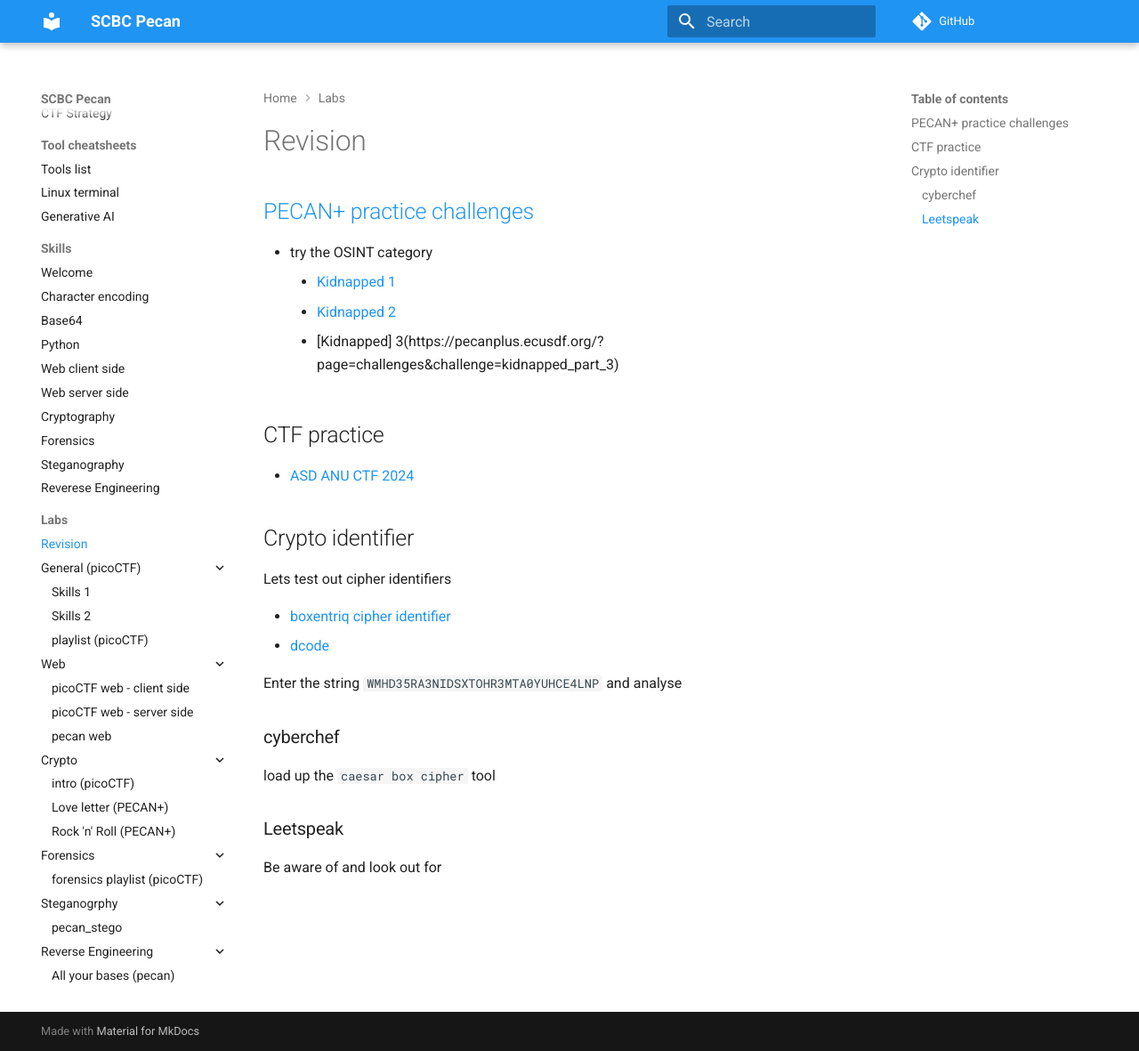
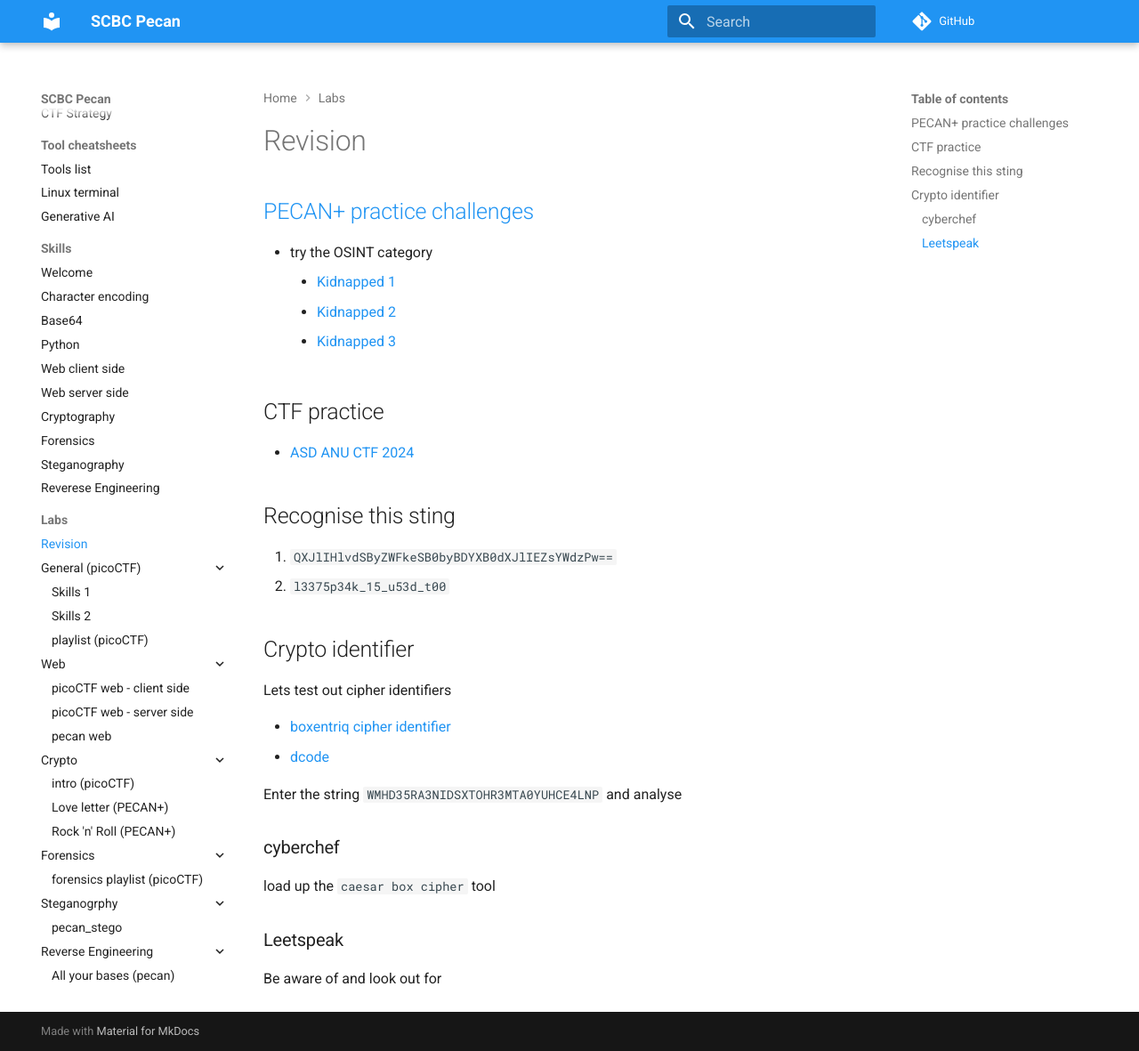
Before and after one commit to ding0t/scbc_pecan, an MkDocs documentation site: the page built from docs/labs/revision.md, in a window 1280 px wide and 1181 px high. Shown: the whole window at 89% size. Built offline with MkDocs 1.6.1 and Material for MkDocs 9.7.7, drawn with Linux system fonts in a browser that asks for light colours; comment, search, counter and statistics services are not loaded.

```diff
--- a/docs/labs/revision.md
+++ b/docs/labs/revision.md
@@ -5,11 +5,16 @@
 - try the OSINT category
     - [Kidnapped 1](https://pecanplus.ecusdf.org/?page=challenges&challenge=kidnapped_part_1)
     - [Kidnapped 2](https://pecanplus.ecusdf.org/?page=challenges&challenge=kidnapped_part_2)
-    - [Kidnapped] 3(https://pecanplus.ecusdf.org/?page=challenges&challenge=kidnapped_part_3)
+    - [Kidnapped 3](https://pecanplus.ecusdf.org/?page=challenges&challenge=kidnapped_part_3)
 
 ## CTF practice
 
 - [ASD ANU CTF 2024](https://asdctftwentyfour.ctfd.io/)
+
+## Recognise this sting
+
+1. `QXJlIHlvdSByZWFkeSB0byBDYXB0dXJlIEZsYWdzPw==`
+1. `l3375p34k_15_u53d_t00`
 
 
 
```
Also changed, not shown: docs/lessons/tools.md (+6 -0 lines).
